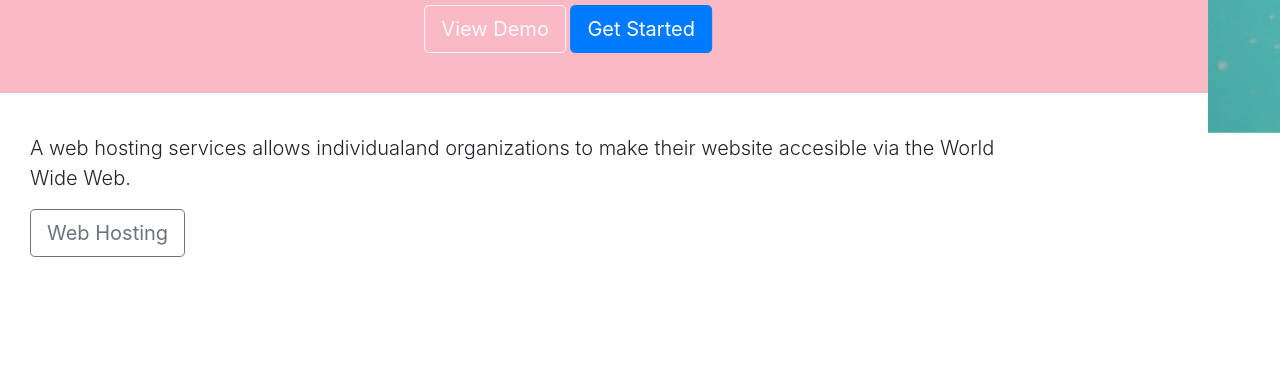
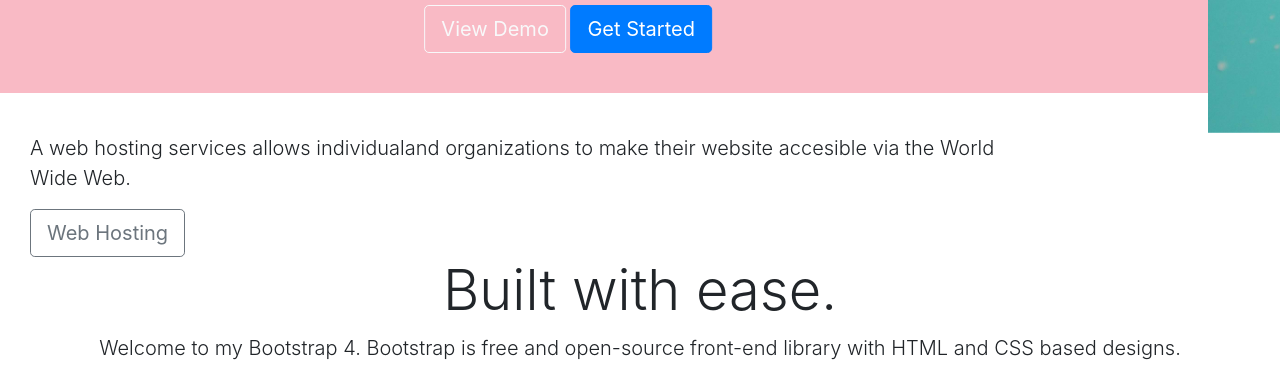
Before and after one commit to Holdenro/bootstrat-website, a plain HTML site: page index.html in a window 1280 px wide. Shown: the part 706-1085 px from the top of the page. Before the commit the page ends 963 px from the top, so only its background shows below. Drawn offline with nearby package versions, Linux system fonts and the light colour scheme.

Commit message:
welcome section

```diff
--- a/index.html
+++ b/index.html
@@ -77,5 +77,17 @@
     		</div>
   		</div>
 	</div>
+
+	<div class="container-fluid padding">
+		<div class="row welcome text-center">
+			<div class="col-12">
+				<h1 class="display-4">Built with ease.</h1>
+			</div>
+			<hr>
+			<div class="col-12">
+			<p class="lead">Welcome to my Bootstrap 4. Bootstrap is free and open-source front-end library with HTML and CSS based designs.</p>
+			</div>
+		</div>
+	</div>
 </body>
 </html>
```
